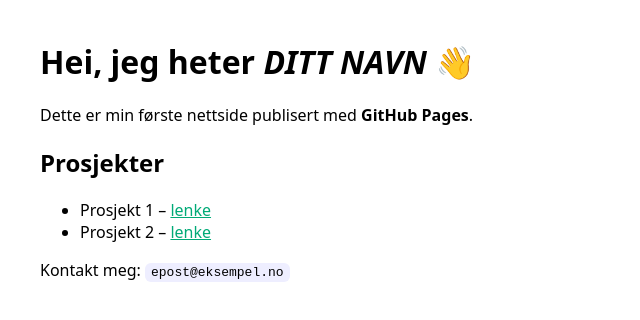
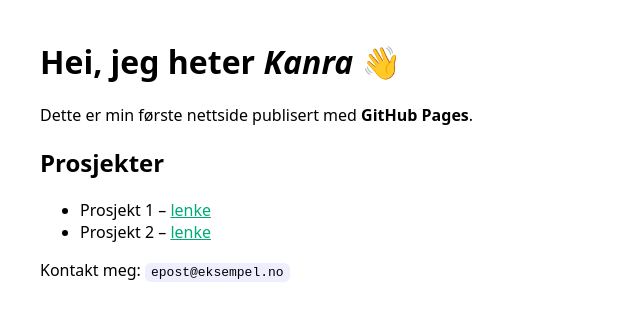
Before and after one commit to Kanra7/Kanra7.github.io, a plain HTML site: page index.html in a window 1280 px wide. Shown: the whole page, without its empty margins (0-640 px from the left). Drawn offline with Linux system fonts and the light colour scheme.

Commit message:
Update index.html

```diff
--- a/index.html
+++ b/index.html
@@ -4,7 +4,7 @@
 <meta name="viewport" content="width=device-width, initial-scale=1">
 <title>Min portfolio</title>
 <style>body{font-family:system-ui,Segoe UI,Arial;margin:40px;max-width:720px}h1{font-size:2rem}a{color:#0a7}code{background:#eef;padding:2px 6px;border-radius:6px}</style>
-<h1>Hei, jeg heter <em>DITT NAVN</em> 👋</h1>
+<h1>Hei, jeg heter <em>Kanra</em> 👋</h1>
 <p>Dette er min første nettside publisert med <strong>GitHub Pages</strong>.</p>
 <h2>Prosjekter</h2>
 <ul>
```
